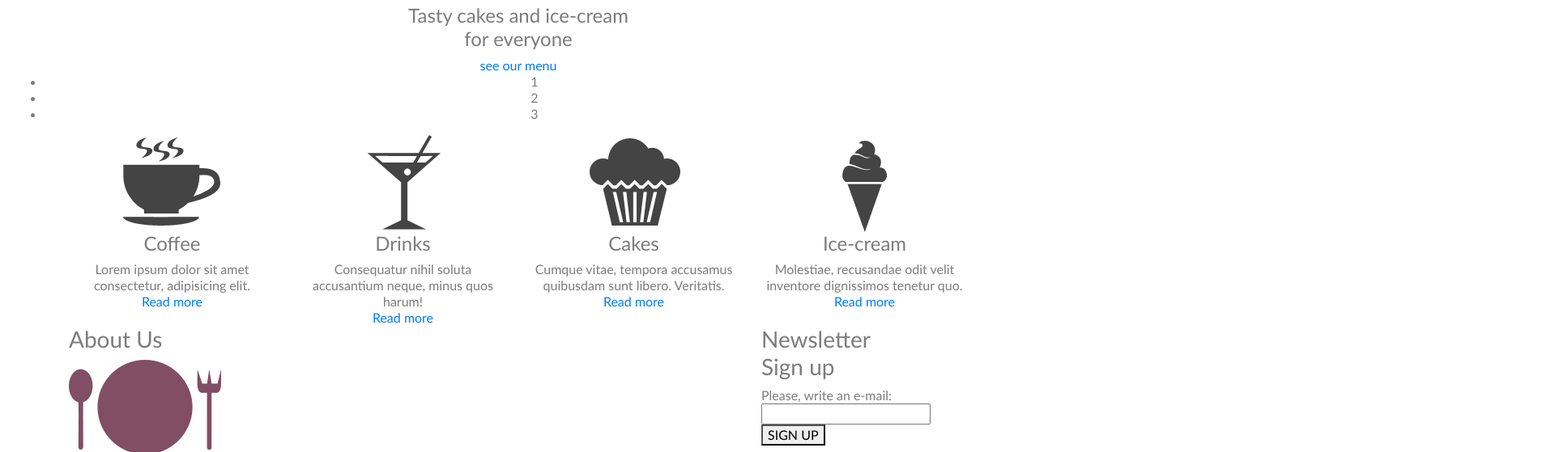
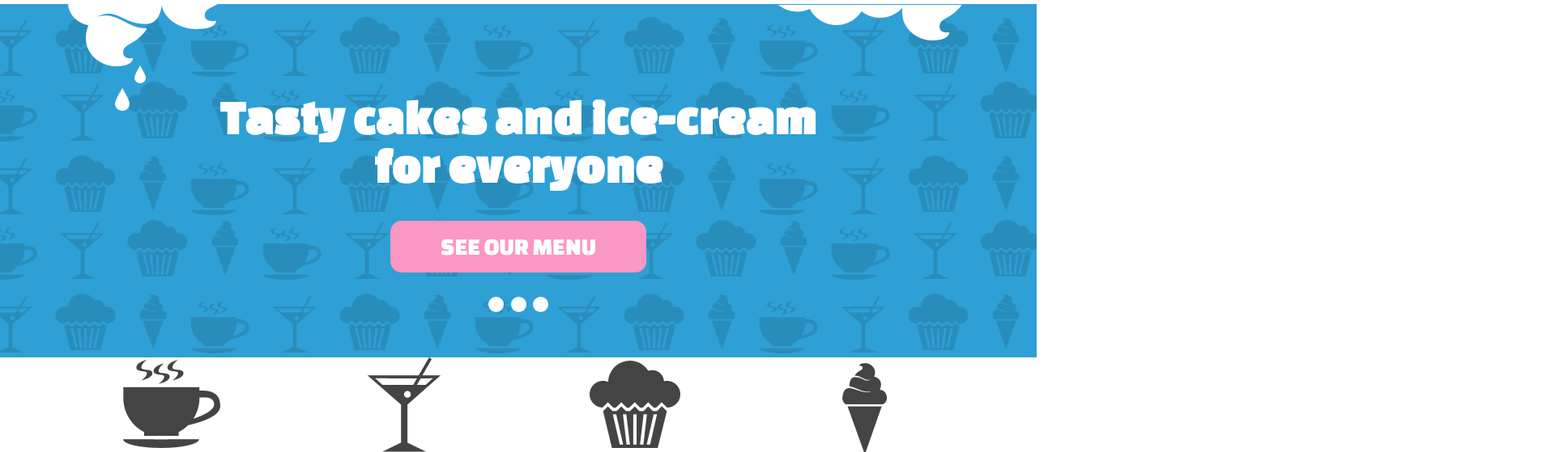
Before and after one commit to duongvutrongnguyen/20880266_ice-cream, a plain HTML site: page index.html in a window 1280 px wide. Shown: the part 82-641 px from the top of the page at 81% size, 1920 px wide, since content can reach past the window. Drawn offline with Linux system fonts and the light colour scheme.

Commit message:
update phan banner
update phan banner, ket cho thu nho man hinh thi hinh nen phia tren ko mat

```diff
--- a/css/20880266.css
+++ b/css/20880266.css
@@ -65,3 +65,102 @@ body {
 #social a.twitter:hover {
     background: url(../images/facebook_active.png) 0 0 no-repeat;
 }
+
+/*--banner--*/
+#banner {
+    background: url(../images/bg_slider.gif) center bottom repeat;
+    color: white;
+    padding: 110px 0 40px;
+}
+
+#banner h4 {
+    font-size: 60px;
+    line-height: 60px;
+    font-family: 'Changa One', cursive;
+    font-weight: 900;
+    letter-spacing: 1px;
+}
+
+#btn-menu {
+    display: inline-block;
+    font: 30px 'Changa One', cursive;
+    line-height: 36px;
+    background-color: #FA97C2;
+    padding: 14px 62px;
+    border-radius: 14px;
+    text-transform: uppercase;
+    text-decoration: none;
+    margin: 30px 0;
+    color: white;
+}
+
+#dots {
+    list-style: none;
+    padding: 0;
+    text-align: center;
+    height: 19px;
+    line-height: 19px;
+}
+
+#dots li {
+    display: inline-block;
+    width: 19px;
+    height: 19px;
+    border-radius: 19px;
+    text-align: left;
+    text-indent: 9999px;
+    background: white;
+    margin: 0 2px;
+    position: relative;
+}
+
+#dots li span {
+    border-radius: 9px;
+    width: 9px;
+    height: 9px;
+    position: absolute;
+    top: 5px;
+    left: 5px;
+}
+
+#dots li.active span,
+#dots li:hover span {
+    box-shadow: none;
+    background: #73c926;
+    border-radius: 9px;
+    width: 9px;
+    height: 9px;
+    position: absolute;
+    top: 5px;
+    left: 5px;
+}
+
+@media screen and (min-width: 768px) {
+    #logo {
+        position: relative;
+    }
+
+    #logo::after {
+        position: absolute;
+        content: "";
+        background: url(../images/logo_bg.png) 0 0 no-repeat;
+        width: 188px;
+        height: 133px;
+        bottom: -140px;
+        left: -2px;
+    }
+
+    #frm-search {
+        position: relative;
+    }
+
+    #frm-search::after {
+        position: absolute;
+        content: "";
+        background: url(../images/search_bg.png) 0 0 no-repeat;
+        width: 230px;
+        height: 44px;
+        left: 10px;
+        bottom: -73px;
+    }
+}
--- a/index.html
+++ b/index.html
@@ -18,7 +18,7 @@
   <!--header-->
   <header class="container">
     <nav class="navbar navbar-expand-sm navbar-light px-0">
-      <a class="navbar-brand" href="#">
+      <a class="navbar-brand" href="#" id="logo">
         <img src="images/logo.png" alt="Ice-Cream">
       </a>
       <button class="navbar-toggler d-lg-none" type="button" data-toggle="collapse" data-target="#menu"
@@ -61,13 +61,13 @@
   <!--/header-->
 
   <!--banner-->
-  <div class="container-fluid">
+  <div class="container-fluid" id="banner">
     <div class="conteiner text-center">
       <h4>Tasty cakes and ice-cream<br />for everyone</h4>
       <div>
-        <a href="#">see our menu</a>
+        <a id="btn-menu" href="#">see our menu</a>
       </div>
-      <ul>
+      <ul id="dots">
         <li><span>1</span></li>
         <li><span>2</span></li>
         <li><span>3</span></li>
```
